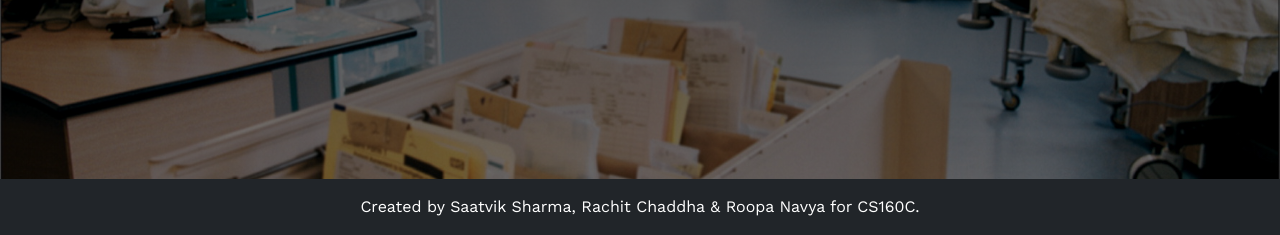
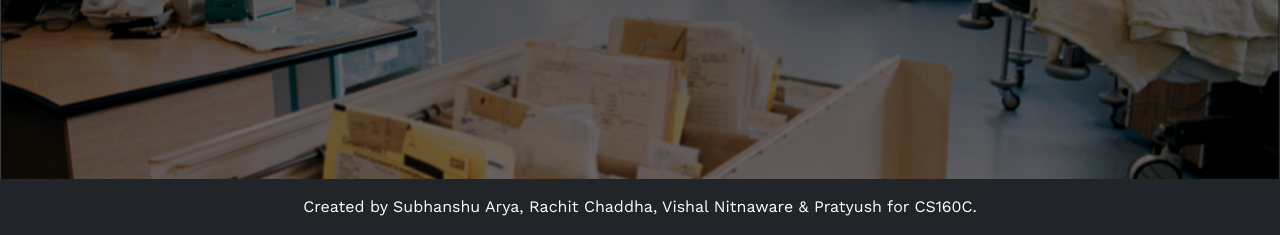
Before and after one commit to vishal7474/gfg_hackathon_dbms, a Django app: page / in a window 1280 px wide. Shown: the part 565-800 px from the top of the page. Run offline with Django 4.2, Linux system fonts and the light colour scheme.

Commit message:
Update home.html

```diff
--- a/templates/home.html
+++ b/templates/home.html
@@ -27,7 +27,7 @@
 
     </div>
     <footer class="home-about">
-      Created by Saatvik Sharma, Rachit Chaddha & Roopa Navya for CS160C.
+      Created by Subhanshu Arya, Rachit Chaddha, Vishal Nitnaware & Pratyush for CS160C.
     </footer>
   </body>
   <script src="https://cdn.jsdelivr.net/npm/bootstrap@5.1.3/dist/js/bootstrap.bundle.min.js"
```
